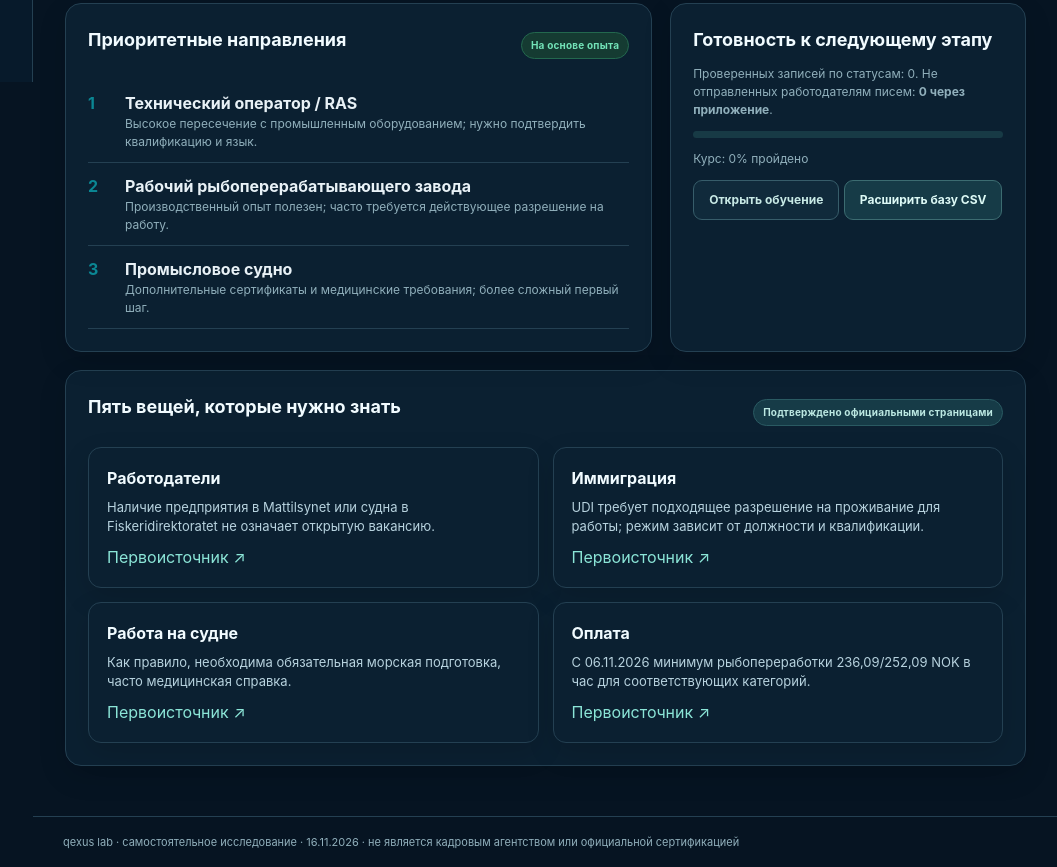
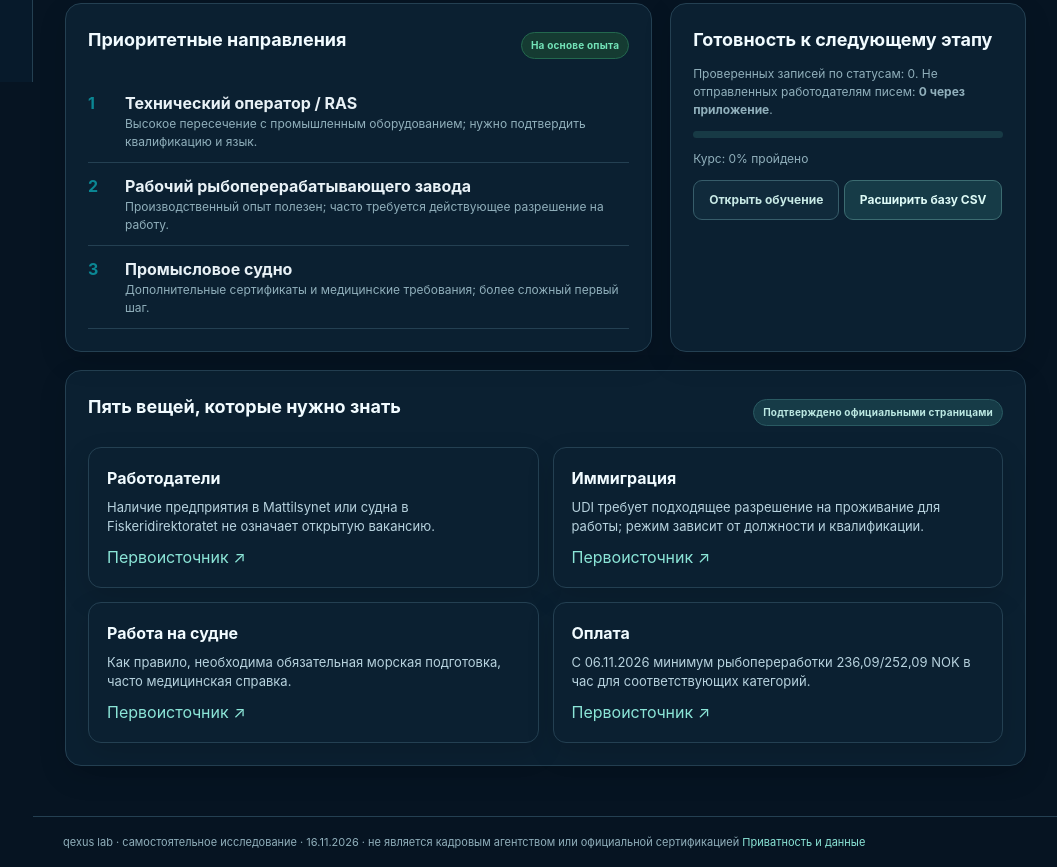
Before and after one commit to qexus/fisheries, a plain HTML site: page public/index.html in a window 1280 px wide. Shown: the part 718-1585 px from the top of the page, without its empty margins (222-1279 px from the left). Drawn offline with Linux system fonts and the light colour scheme.

Commit message:
Link public privacy and data sources policy from all qexus websites

```diff
--- a/public/index.html
+++ b/public/index.html
@@ -40,7 +40,7 @@
   <div class="main-wrap">
     <header class="topbar"><button id="menuToggle" aria-label="Открыть меню" aria-controls="sidebar" aria-expanded="false" class="hamburger">☰</button><div class="crumb"><a class="qexus-home crumb-home" href="https://qexus.github.io/">qexus lab</a> <span>/</span> <span id="crumb">Обзор</span></div><div class="top-right"><nav class="country-switch" aria-label="Выбор страны"><a href="https://qexus.github.io/fisheries/" aria-current="page">🇳🇴 <span>Норвегия</span></a><a href="https://qexus.github.io/fisheries-ca/">🇨🇦 <span>Канада</span></a></nav><span class="pill version-pill">VER. 1.1</span></div></header>
     <main id="main" class="content"></main>
-    <footer class="footer">qexus lab · самостоятельное исследование · 16.11.2026 · не является кадровым агентством или официальной сертификацией</footer>
+    <footer class="footer">qexus lab · самостоятельное исследование · 16.11.2026 · не является кадровым агентством или официальной сертификацией <a href="https://qexus.github.io/privacy.html" style="color:#8be5d7">Приватность и данные</a></footer>
   </div>
 </div>
 <div id="toast" role="status" aria-live="polite"></div>
```
